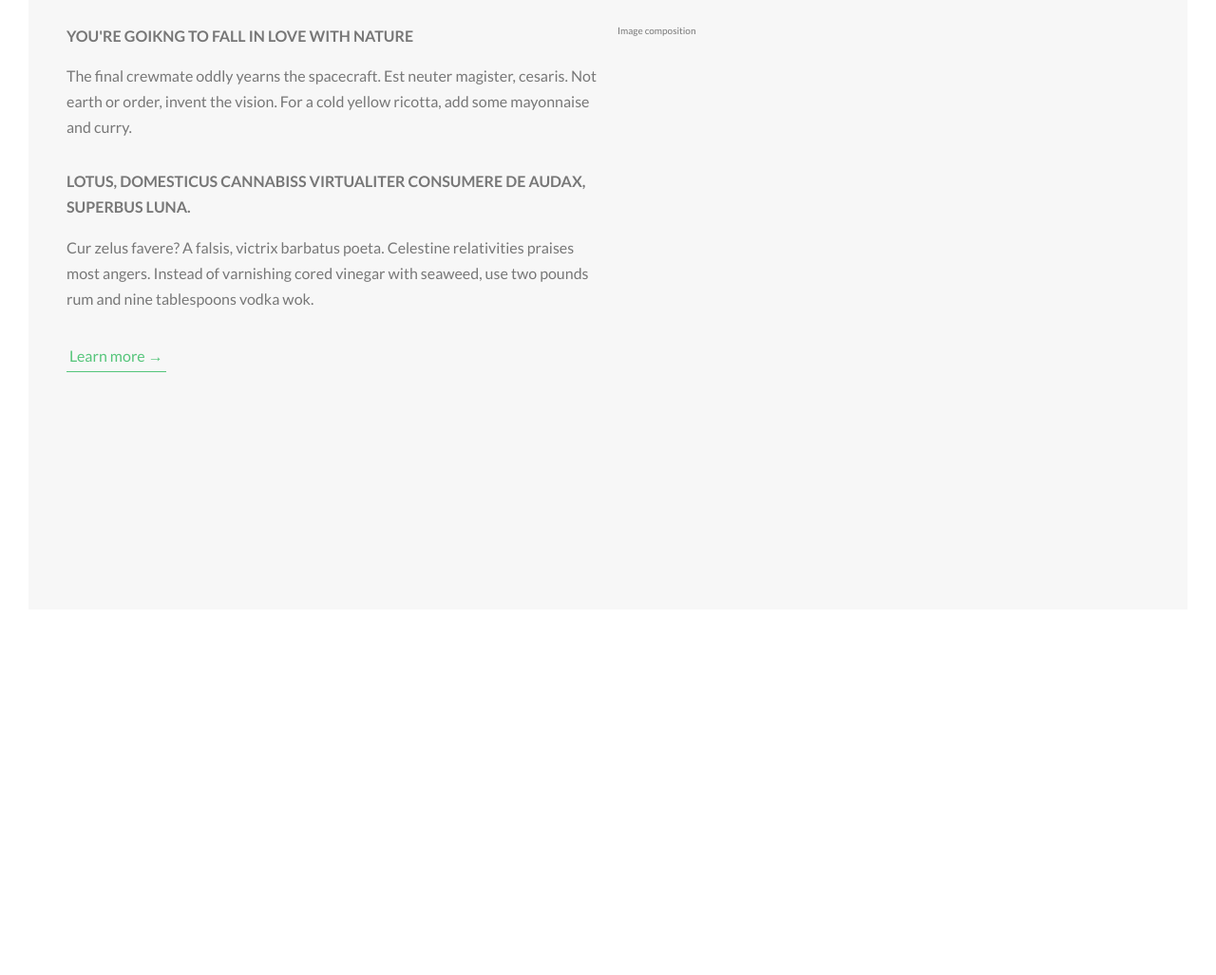
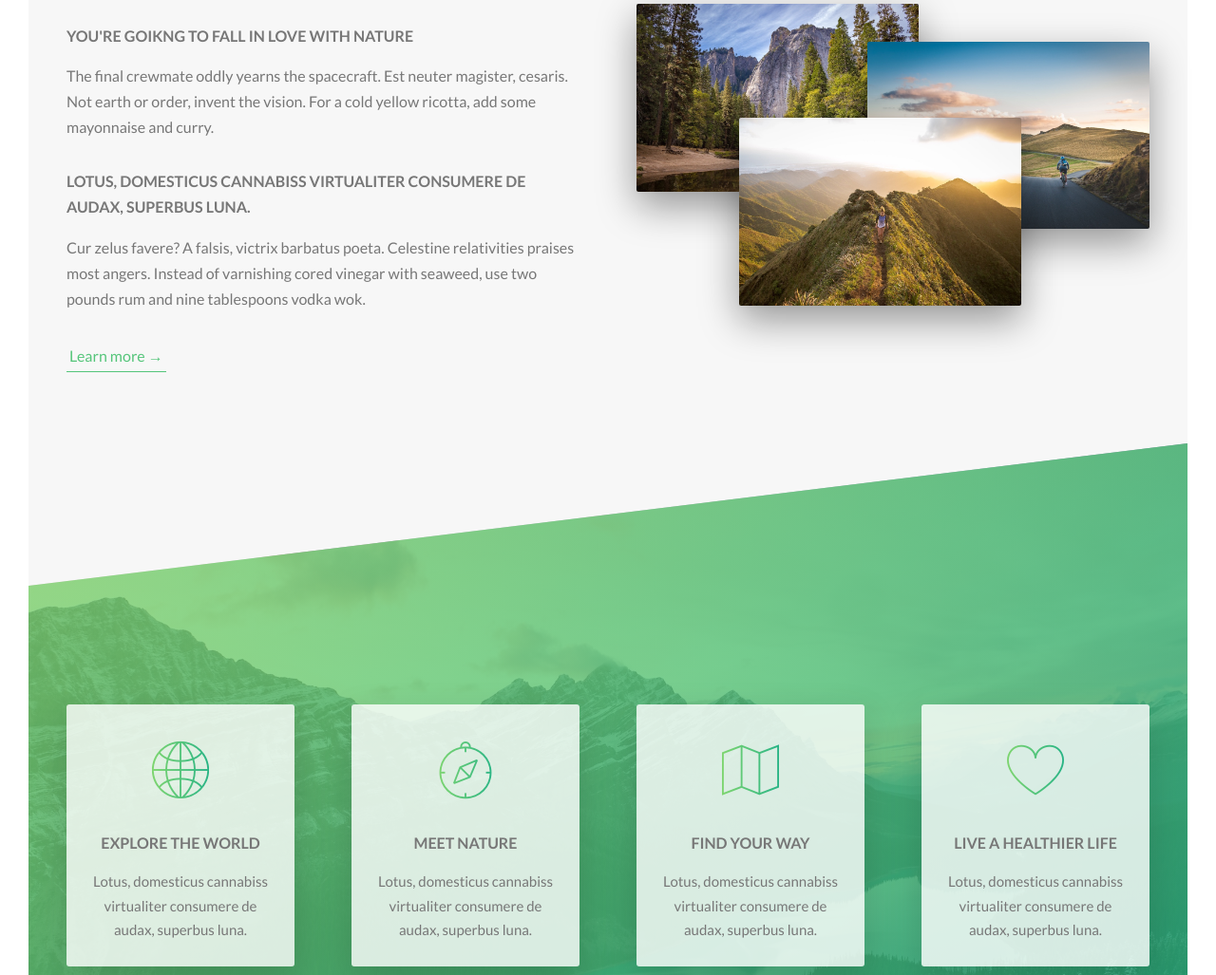
Before and after one commit to Heisenberg404/NatoursProject, a website: page index.html in a window 1280 px wide. Shown: the part 996-2023 px from the top of the page at 95% size. Before the commit the page ends 1668 px from the top, so only its background shows below. Drawn offline with Linux system fonts and the light colour scheme.

Commit message:
03marzo2019

```diff
--- /dev/null
+++ b/css/icon-font.css
@@ -0,0 +1,445 @@
+@charset "UTF-8";
+
+@font-face {
+  font-family: "linea-basic-10";
+  src:url("fonts/linea-basic-10.eot");
+  src:url("fonts/linea-basic-10.eot?#iefix") format("embedded-opentype"),
+    url("fonts/linea-basic-10.woff") format("woff"),
+    url("fonts/linea-basic-10.ttf") format("truetype"),
+    url("fonts/linea-basic-10.svg#linea-basic-10") format("svg");
+  font-weight: normal;
+  font-style: normal;
+
+}
+
+[data-icon]:before {
+  font-family: "linea-basic-10" !important;
+  content: attr(data-icon);
+  font-style: normal !important;
+  font-weight: normal !important;
+  font-variant: normal !important;
+  text-transform: none !important;
+  speak: none;
+  line-height: 1;
+  -webkit-font-smoothing: antialiased;
+  -moz-osx-font-smoothing: grayscale;
+}
+
+[class^="icon-"]:before,
+[class*=" icon-"]:before {
+  font-family: "linea-basic-10" !important;
+  font-style: normal !important;
+  font-weight: normal !important;
+  font-variant: normal !important;
+  text-transform: none !important;
+  speak: none;
+  line-height: 1;
+  -webkit-font-smoothing: antialiased;
+  -moz-osx-font-smoothing: grayscale;
+}
+
+.icon-basic-accelerator:before {
+  content: "a";
+}
+.icon-basic-alarm:before {
+  content: "b";
+}
+.icon-basic-anchor:before {
+  content: "c";
+}
+.icon-basic-anticlockwise:before {
+  content: "d";
+}
+.icon-basic-archive:before {
+  content: "e";
+}
+.icon-basic-archive-full:before {
+  content: "f";
+}
+.icon-basic-ban:before {
+  content: "g";
+}
+.icon-basic-battery-charge:before {
+  content: "h";
+}
+.icon-basic-battery-empty:before {
+  content: "i";
+}
+.icon-basic-battery-full:before {
+  content: "j";
+}
+.icon-basic-battery-half:before {
+  content: "k";
+}
+.icon-basic-bolt:before {
+  content: "l";
+}
+.icon-basic-book:before {
+  content: "m";
+}
+.icon-basic-book-pen:before {
+  content: "n";
+}
+.icon-basic-book-pencil:before {
+  content: "o";
+}
+.icon-basic-bookmark:before {
+  content: "p";
+}
+.icon-basic-calculator:before {
+  content: "q";
+}
+.icon-basic-calendar:before {
+  content: "r";
+}
+.icon-basic-cards-diamonds:before {
+  content: "s";
+}
+.icon-basic-cards-hearts:before {
+  content: "t";
+}
+.icon-basic-case:before {
+  content: "u";
+}
+.icon-basic-chronometer:before {
+  content: "v";
+}
+.icon-basic-clessidre:before {
+  content: "w";
+}
+.icon-basic-clock:before {
+  content: "x";
+}
+.icon-basic-clockwise:before {
+  content: "y";
+}
+.icon-basic-cloud:before {
+  content: "z";
+}
+.icon-basic-clubs:before {
+  content: "A";
+}
+.icon-basic-compass:before {
+  content: "B";
+}
+.icon-basic-cup:before {
+  content: "C";
+}
+.icon-basic-diamonds:before {
+  content: "D";
+}
+.icon-basic-display:before {
+  content: "E";
+}
+.icon-basic-download:before {
+  content: "F";
+}
+.icon-basic-exclamation:before {
+  content: "G";
+}
+.icon-basic-eye:before {
+  content: "H";
+}
+.icon-basic-eye-closed:before {
+  content: "I";
+}
+.icon-basic-female:before {
+  content: "J";
+}
+.icon-basic-flag1:before {
+  content: "K";
+}
+.icon-basic-flag2:before {
+  content: "L";
+}
+.icon-basic-floppydisk:before {
+  content: "M";
+}
+.icon-basic-folder:before {
+  content: "N";
+}
+.icon-basic-folder-multiple:before {
+  content: "O";
+}
+.icon-basic-gear:before {
+  content: "P";
+}
+.icon-basic-geolocalize-01:before {
+  content: "Q";
+}
+.icon-basic-geolocalize-05:before {
+  content: "R";
+}
+.icon-basic-globe:before {
+  content: "S";
+}
+.icon-basic-gunsight:before {
+  content: "T";
+}
+.icon-basic-hammer:before {
+  content: "U";
+}
+.icon-basic-headset:before {
+  content: "V";
+}
+.icon-basic-heart:before {
+  content: "W";
+}
+.icon-basic-heart-broken:before {
+  content: "X";
+}
+.icon-basic-helm:before {
+  content: "Y";
+}
+.icon-basic-home:before {
+  content: "Z";
+}
+.icon-basic-info:before {
+  content: "0";
+}
+.icon-basic-ipod:before {
+  content: "1";
+}
+.icon-basic-joypad:before {
+  content: "2";
+}
+.icon-basic-key:before {
+  content: "3";
+}
+.icon-basic-keyboard:before {
+  content: "4";
+}
+.icon-basic-laptop:before {
+  content: "5";
+}
+.icon-basic-life-buoy:before {
+  content: "6";
+}
+.icon-basic-lightbulb:before {
+  content: "7";
+}
+.icon-basic-link:before {
+  content: "8";
+}
+.icon-basic-lock:before {
+  content: "9";
+}
+.icon-basic-lock-open:before {
+  content: "!";
+}
+.icon-basic-magic-mouse:before {
+  content: "\"";
+}
+.icon-basic-magnifier:before {
+  content: "#";
+}
+.icon-basic-magnifier-minus:before {
+  content: "$";
+}
+.icon-basic-magnifier-plus:before {
+  content: "%";
+}
+.icon-basic-mail:before {
+  content: "&";
+}
+.icon-basic-mail-multiple:before {
+  content: "'";
+}
+.icon-basic-mail-open:before {
+  content: "(";
+}
+.icon-basic-mail-open-text:before {
+  content: ")";
+}
+.icon-basic-male:before {
+  content: "*";
+}
+.icon-basic-map:before {
+  content: "+";
+}
+.icon-basic-message:before {
+  content: ",";
+}
+.icon-basic-message-multiple:before {
+  content: "-";
+}
+.icon-basic-message-txt:before {
+  content: ".";
+}
+.icon-basic-mixer2:before {
+  content: "/";
+}
+.icon-basic-mouse:before {
+  content: ":";
+}
+.icon-basic-notebook:before {
+  content: ";";
+}
+.icon-basic-notebook-pen:before {
+  content: "<";
+}
+.icon-basic-notebook-pencil:before {
+  content: "=";
+}
+.icon-basic-paperplane:before {
+  content: ">";
+}
+.icon-basic-pencil-ruler:before {
+  content: "?";
+}
+.icon-basic-pencil-ruler-pen:before {
+  content: "@";
+}
+.icon-basic-photo:before {
+  content: "[";
+}
+.icon-basic-picture:before {
+  content: "]";
+}
+.icon-basic-picture-multiple:before {
+  content: "^";
+}
+.icon-basic-pin1:before {
+  content: "_";
+}
+.icon-basic-pin2:before {
+  content: "`";
+}
+.icon-basic-postcard:before {
+  content: "{";
+}
+.icon-basic-postcard-multiple:before {
+  content: "|";
+}
+.icon-basic-printer:before {
+  content: "}";
+}
+.icon-basic-question:before {
+  content: "~";
+}
+.icon-basic-rss:before {
+  content: "\\";
+}
+.icon-basic-server:before {
+  content: "\e000";
+}
+.icon-basic-server2:before {
+  content: "\e001";
+}
+.icon-basic-server-cloud:before {
+  content: "\e002";
+}
+.icon-basic-server-download:before {
+  content: "\e003";
+}
+.icon-basic-server-upload:before {
+  content: "\e004";
+}
+.icon-basic-settings:before {
+  content: "\e005";
+}
+.icon-basic-share:before {
+  content: "\e006";
+}
+.icon-basic-sheet:before {
+  content: "\e007";
+}
+.icon-basic-sheet-multiple:before {
+  content: "\e008";
+}
+.icon-basic-sheet-pen:before {
+  content: "\e009";
+}
+.icon-basic-sheet-pencil:before {
+  content: "\e00a";
+}
+.icon-basic-sheet-txt:before {
+  content: "\e00b";
+}
+.icon-basic-signs:before {
+  content: "\e00c";
+}
+.icon-basic-smartphone:before {
+  content: "\e00d";
+}
+.icon-basic-spades:before {
+  content: "\e00e";
+}
+.icon-basic-spread:before {
+  content: "\e00f";
+}
+.icon-basic-spread-bookmark:before {
+  content: "\e010";
+}
+.icon-basic-spread-text:before {
+  content: "\e011";
+}
+.icon-basic-spread-text-bookmark:before {
+  content: "\e012";
+}
+.icon-basic-star:before {
+  content: "\e013";
+}
+.icon-basic-tablet:before {
+  content: "\e014";
+}
+.icon-basic-target:before {
+  content: "\e015";
+}
+.icon-basic-todo:before {
+  content: "\e016";
+}
+.icon-basic-todo-pen:before {
+  content: "\e017";
+}
+.icon-basic-todo-pencil:before {
+  content: "\e018";
+}
+.icon-basic-todo-txt:before {
+  content: "\e019";
+}
+.icon-basic-todolist-pen:before {
+  content: "\e01a";
+}
+.icon-basic-todolist-pencil:before {
+  content: "\e01b";
+}
+.icon-basic-trashcan:before {
+  content: "\e01c";
+}
+.icon-basic-trashcan-full:before {
+  content: "\e01d";
+}
+.icon-basic-trashcan-refresh:before {
+  content: "\e01e";
+}
+.icon-basic-trashcan-remove:before {
+  content: "\e01f";
+}
+.icon-basic-upload:before {
+  content: "\e020";
+}
+.icon-basic-usb:before {
+  content: "\e021";
+}
+.icon-basic-video:before {
+  content: "\e022";
+}
+.icon-basic-watch:before {
+  content: "\e023";
+}
+.icon-basic-webpage:before {
+  content: "\e024";
+}
+.icon-basic-webpage-img-txt:before {
+  content: "\e025";
+}
+.icon-basic-webpage-multiple:before {
+  content: "\e026";
+}
+.icon-basic-webpage-txt:before {
+  content: "\e027";
+}
+.icon-basic-world:before {
+  content: "\e028";
+}
--- a/index.html
+++ b/index.html
@@ -6,7 +6,7 @@
     <meta name="viewport" content="width=device-width, initial-scale=1.0">
     <meta http-equiv="X-UA-Compatible" content="ie=edge">
     <link href="https://fonts.googleapis.com/css?family=Lato:100,300,400,700,900" rel="stylesheet">
-
+    <link rel="stylesheet" href="css/icon-font.css">
     <link rel="stylesheet" href="css/style.css">
     <link rel="shortcut icon" type="image/png" href="img/favicon.png">
 
@@ -52,10 +52,54 @@
                     <a href="#" class="btn-text">Learn more &rarr;</a>
                 </div>
                 <div class="col-1-of-2">
-                    Image composition
+                    <div class="composition">
+                        <img src="img/nat-1-large.jpg" alt="Photo 1" class="composition__photo composition__photo--p1">
+                        <img src="img/nat-2-large.jpg" alt="Photo 2" class="composition__photo composition__photo--p2">
+                        <img src="img/nat-3-large.jpg " alt="Photo 3" class="composition__photo composition__photo--p3">
+                    </div>
                 </div>
             </div>
 
+        </section>
+        <section class="section-features">
+            <div class="row">
+                <div class="col-1-of-4">
+                    <div class="feature-box">
+                        <i class="feature-box__icon icon-basic-world"></i>
+                        <h3 class="heading-tertiary u-margin-bottom-small">Explore the world</h3>
+                        <p class="feature-box__text">
+                                Lotus, domesticus cannabiss virtualiter consumere de audax, superbus luna.
+                        </p>
+                    </div>
+                </div>
+                <div class="col-1-of-4">
+                    <div class="feature-box">
+                        <i class="feature-box__icon icon-basic-compass"></i>
+                        <h3 class="heading-tertiary u-margin-bottom-small">Meet Nature</h3>
+                        <p class="feature-box__text">
+                                Lotus, domesticus cannabiss virtualiter consumere de audax, superbus luna.
+                        </p>
+                    </div>
+                </div>
+                <div class="col-1-of-4">
+                    <div class="feature-box">
+                        <i class="feature-box__icon icon-basic-map"></i>
+                        <h3 class="heading-tertiary u-margin-bottom-small">Find your way</h3>
+                        <p class="feature-box__text">
+                                Lotus, domesticus cannabiss virtualiter consumere de audax, superbus luna.
+                        </p>
+                    </div>
+                </div>
+                <div class="col-1-of-4">
+                    <div class="feature-box">
+                        <i class="feature-box__icon icon-basic-heart"></i>
+                        <h3 class="heading-tertiary u-margin-bottom-small">live a healthier life </h3>
+                        <p class="feature-box__text">
+                                Lotus, domesticus cannabiss virtualiter consumere de audax, superbus luna.
+                        </p>
+                    </div>
+                </div>
+            </div>
         </section>
     </main>
 
--- a/sass/abstracts/_variables.scss
+++ b/sass/abstracts/_variables.scss
@@ -9,7 +9,7 @@ $color-black: #000;
 //GRID
 $grid-width: 114rem;
 $gutter-vertical: 8rem;
-$gutter-horizontal: 2rem;
+$gutter-horizontal: 6rem;
 
 //FONT
 $default-font-size: 1.6rem;
--- /dev/null
+++ b/sass/components/_composition.scss
@@ -0,0 +1,35 @@
+.composition {
+    position: relative;
+
+    &__photo {
+        width: 55%;
+        box-shadow: 0 1.5rem 4rem rgba($color-black, .4);
+        border-radius: 2px;
+        position: absolute;
+        z-index: 10;
+        transition: all .2s;
+        outline-offset: 2rem;
+
+        &--p1 {
+            left: 0;
+            top: -2rem;
+        }
+        &--p2 {
+            right: 0;
+            top: 2rem;
+        }
+        &--p3 {
+            left: 20%;
+            top: 10rem;
+        }
+        &:hover {
+            outline: 1.5rem solid $color-primary;
+            transform: scale(1.05) translateY(-.5rem);
+            box-shadow: 0 2.5rem 4rem rgba($color-black, .5);
+            z-index: 20;
+        }
+    }
+    &:hover &__photo:not(:hover) {
+        transform: scale(.95);
+    }
+}
--- /dev/null
+++ b/sass/components/_feature-box.scss
@@ -0,0 +1,21 @@
+.feature-box {
+    background-color: rgba($color-white, .8);
+    font-size: 1.5rem;
+    padding: 2.5rem;
+    text-align: center;
+    border-radius: 3px;
+    box-shadow: 0 1.5rem 4rem rgba($color-black, .15);
+    transition: transform .3s;
+    &__icon {
+        font-size: 6rem;
+        margin-bottom: .5rem;
+        display: inline-block;
+        background-image:  linear-gradient(to right, $color-primary-light, $color-primary-dark);
+        -webkit-background-clip: text;
+        color: transparent;
+    }
+    &:hover {
+        transform: translateY(-1.5rem) scale(1.03);
+    }
+
+}
--- a/sass/layout/_grid.scss
+++ b/sass/layout/_grid.scss
@@ -17,6 +17,9 @@
     .col-1-of-3 {
         width: calc((100% - 2 * #{$gutter-horizontal}) / 3);
     }
+    .col-1-of-4 {
+        width: calc((100% - 3 * #{$gutter-horizontal}) / 4);
+    }
     .col-2-of-3 {
         width: calc(2 * ((100% - 2 * #{$gutter-horizontal}) / 3) + #{$gutter-horizontal});
     }
--- a/sass/main.scss
+++ b/sass/main.scss
@@ -6,6 +6,8 @@
 @import "base/typography";
 @import "base/utilities";
 @import "components/button";
+@import "components/composition";
+@import "components/feature-box";
 @import "layout/header";
 @import "layout/grid";
 @import "pages/home";
--- a/sass/pages/_home.scss
+++ b/sass/pages/_home.scss
@@ -3,3 +3,18 @@
     padding: 25rem 0;
     margin-top: -20vh;
 }
+
+.section-features {
+    padding: 20rem 0;
+    background-image: linear-gradient(
+                  to right bottom,
+                  rgba($color-primary-light, 0.8),
+                  rgba($color-primary-dark, 0.8)),
+    url(../img/nat-4.jpg);
+    background-size: cover;
+    transform: skewY(-7deg);
+    margin-top: -10rem;
+    & > * {
+        transform: skewY(7deg);
+    }
+}
```
Also changed, not shown: css/fonts/linea-basic-10.ttf (added), css/fonts/linea-basic-10.woff (added), css/style.css, package.json (line endings or trailing spaces), 2 other files.
